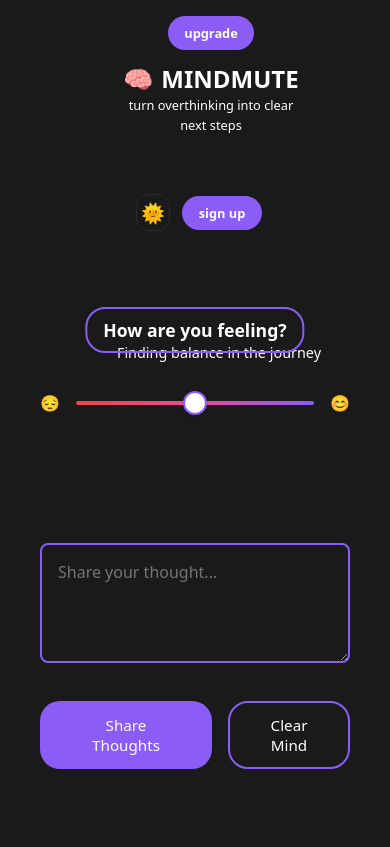
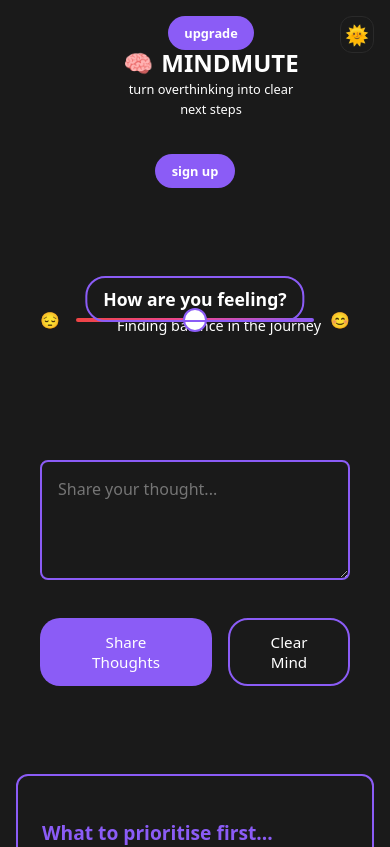
Before and after one commit to fahadbash1r/Mindmute, a React (Vite) app: page / in a window 390 px wide. Shown: the top 847 px of the page. Built offline with nearby package versions, Linux system fonts and the light colour scheme.

Commit message:
Improve mobile layout: adjust header spacing and emotion text positioning

```diff
--- a/src/App.css
+++ b/src/App.css
@@ -630,7 +630,7 @@ main {
     display: flex;
     flex-direction: column;
     align-items: center;
-    gap: 1rem;
+    gap: 0.5rem;
   }
 
   .logo {
@@ -639,7 +639,6 @@ main {
     align-items: center;
     text-align: center;
     padding: 0;
-    margin-bottom: 0.5rem;
   }
 
   .logo h1 {
@@ -659,9 +658,14 @@ main {
 
   .auth-buttons {
     display: flex;
+    flex-direction: column;
     align-items: center;
-    gap: 0.75rem;
-    margin-top: 0.5rem;
+    gap: 0.5rem;
+    margin-top: 0;
+  }
+
+  .upgrade-btn {
+    margin-bottom: -0.5rem;
   }
 
   .upgrade-btn, .sign-up-btn {
@@ -672,9 +676,11 @@ main {
   }
 
   .mode-switcher {
+    position: absolute;
+    top: 1rem;
+    right: 1rem;
     padding: 0.25rem;
     font-size: 1.2rem;
-    margin-left: 0.5rem;
   }
 
   .emotion-section,
@@ -688,8 +694,7 @@ main {
   }
 
   .emotion-section {
-    position: relative;
-    padding-top: 4rem;
+    margin-top: 1.5rem;
   }
 
   .emotion-label {
@@ -698,7 +703,7 @@ main {
     white-space: nowrap;
     text-align: center;
     width: auto;
-    top: 0.75rem;
+    top: 1rem;
   }
 
   .mood-label {
@@ -707,14 +712,14 @@ main {
     text-align: center;
     font-size: 0.9rem;
     margin: 0;
-    top: 3rem;
+    top: 3.5rem;
     padding: 0 1rem;
     box-sizing: border-box;
     line-height: 1.4;
   }
 
   .emotion-slider {
-    margin-top: 1rem;
+    margin-top: 0.5rem;
   }
 
   .response-section {
```
